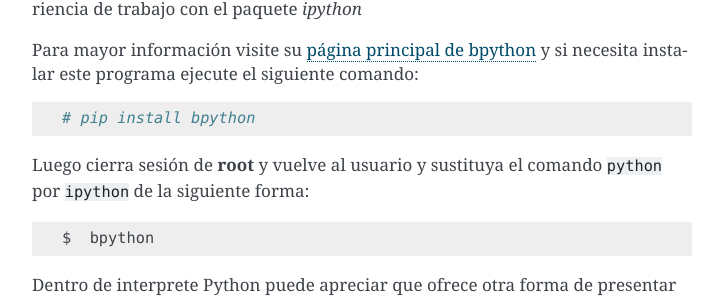
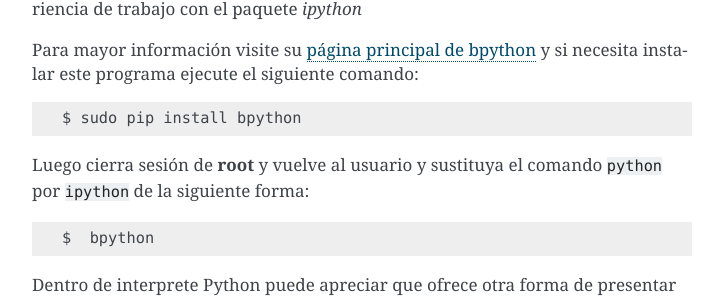
Before and after one commit to macagua/entrenamiento.python_basico, a Sphinx documentation site: the page built from source/leccion2/interactivo.rst, in a window 1280 px wide and 900 px high, scrolled down 11709 px. Shown: the part 151-451 px from the top of the window, without its empty margins (388-1111 px from the left). Built offline with Sphinx 7.4.7, drawn with Linux system fonts in a browser that asks for light colours.

Commit message:
Actualizar comando de instalacion de paquete bpython

```diff
--- a/source/leccion2/interactivo.rst
+++ b/source/leccion2/interactivo.rst
@@ -649,7 +649,7 @@
 
 .. code-block:: sh
 
-    # pip install bpython
+    $ sudo pip install bpython
 
 Luego cierra sesión de **root** y vuelve al usuario y sustituya el comando
 ``python`` por ``ipython`` de la siguiente forma:
```
